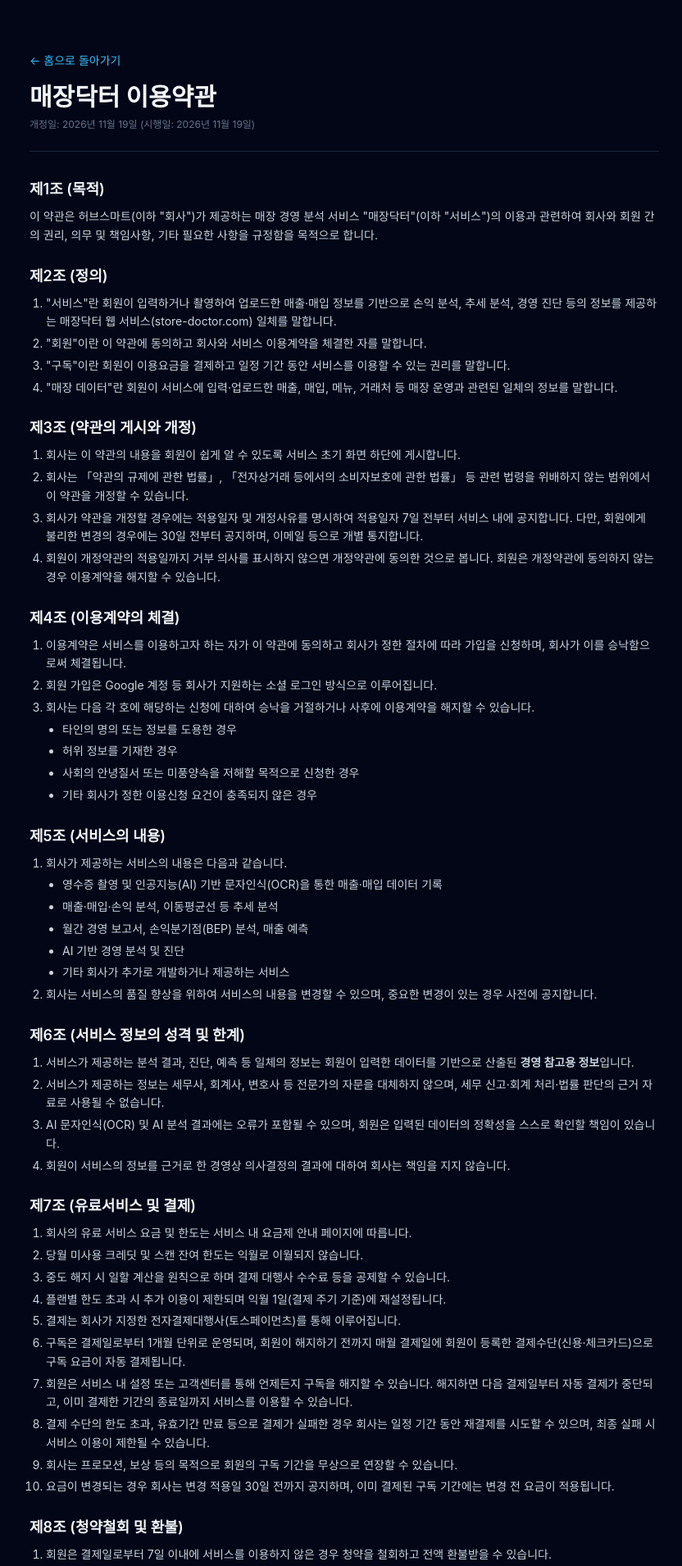
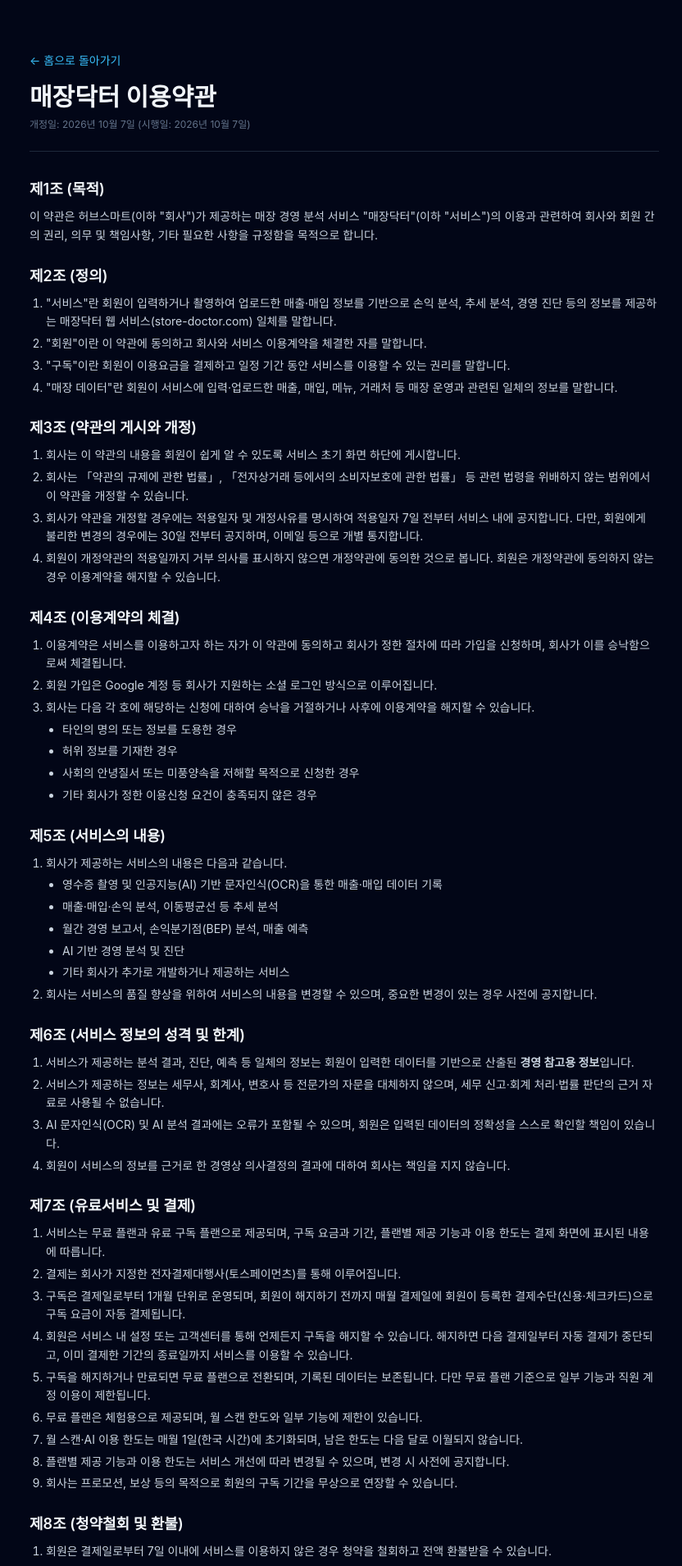
Before and after one commit to kimtyy/store-doctor, a Next.js app: page /terms in a window 1280 px wide. Shown: the top 1910 px of the page at 82% size, without its empty margins (220-1052 px from the left). Built offline with nearby package versions, Linux system fonts and the light colour scheme; a web font is replaced by a local one.

Commit message:
[2-B3] 약관 제7조 유료서비스 및 결제 문구 개정 (9개 항목 표준화)

```diff
--- a/app/terms/page.tsx
+++ b/app/terms/page.tsx
@@ -9,7 +9,7 @@ export default function TermsPage() {
             <span>←</span> 홈으로 돌아가기
           </Link>
           <h1 className="text-3xl font-bold text-slate-100">매장닥터 이용약관</h1>
-          <p className="text-slate-500 text-xs mt-2">개정일: 2026년 11월 19일 (시행일: 2026년 11월 19일)</p>
+          <p className="text-slate-500 text-xs mt-2">개정일: 2026년 10월 7일 (시행일: 2026년 10월 7일)</p>
         </div>
 
         <div className="space-y-6 text-sm leading-relaxed">
@@ -85,16 +85,15 @@ export default function TermsPage() {
           <section className="space-y-2">
             <h2 className="text-lg font-semibold text-slate-100">제7조 (유료서비스 및 결제)</h2>
             <ol className="list-decimal pl-5 space-y-1">
-              <li>회사의 유료 서비스 요금 및 한도는 서비스 내 요금제 안내 페이지에 따릅니다.</li>
-              <li>당월 미사용 크레딧 및 스캔 잔여 한도는 익월로 이월되지 않습니다.</li>
-              <li>중도 해지 시 일할 계산을 원칙으로 하며 결제 대행사 수수료 등을 공제할 수 있습니다.</li>
-              <li>플랜별 한도 초과 시 추가 이용이 제한되며 익월 1일(결제 주기 기준)에 재설정됩니다.</li>
+              <li>서비스는 무료 플랜과 유료 구독 플랜으로 제공되며, 구독 요금과 기간, 플랜별 제공 기능과 이용 한도는 결제 화면에 표시된 내용에 따릅니다.</li>
               <li>결제는 회사가 지정한 전자결제대행사(토스페이먼츠)를 통해 이루어집니다.</li>
               <li>구독은 결제일로부터 1개월 단위로 운영되며, 회원이 해지하기 전까지 매월 결제일에 회원이 등록한 결제수단(신용·체크카드)으로 구독 요금이 자동 결제됩니다.</li>
               <li>회원은 서비스 내 설정 또는 고객센터를 통해 언제든지 구독을 해지할 수 있습니다. 해지하면 다음 결제일부터 자동 결제가 중단되고, 이미 결제한 기간의 종료일까지 서비스를 이용할 수 있습니다.</li>
-              <li>결제 수단의 한도 초과, 유효기간 만료 등으로 결제가 실패한 경우 회사는 일정 기간 동안 재결제를 시도할 수 있으며, 최종 실패 시 서비스 이용이 제한될 수 있습니다.</li>
+              <li>구독을 해지하거나 만료되면 무료 플랜으로 전환되며, 기록된 데이터는 보존됩니다. 다만 무료 플랜 기준으로 일부 기능과 직원 계정 이용이 제한됩니다.</li>
+              <li>무료 플랜은 체험용으로 제공되며, 월 스캔 한도와 일부 기능에 제한이 있습니다.</li>
+              <li>월 스캔·AI 이용 한도는 매월 1일(한국 시간)에 초기화되며, 남은 한도는 다음 달로 이월되지 않습니다.</li>
+              <li>플랜별 제공 기능과 이용 한도는 서비스 개선에 따라 변경될 수 있으며, 변경 시 사전에 공지합니다.</li>
               <li>회사는 프로모션, 보상 등의 목적으로 회원의 구독 기간을 무상으로 연장할 수 있습니다.</li>
-              <li>요금이 변경되는 경우 회사는 변경 적용일 30일 전까지 공지하며, 이미 결제된 구독 기간에는 변경 전 요금이 적용됩니다.</li>
             </ol>
           </section>
 
```
